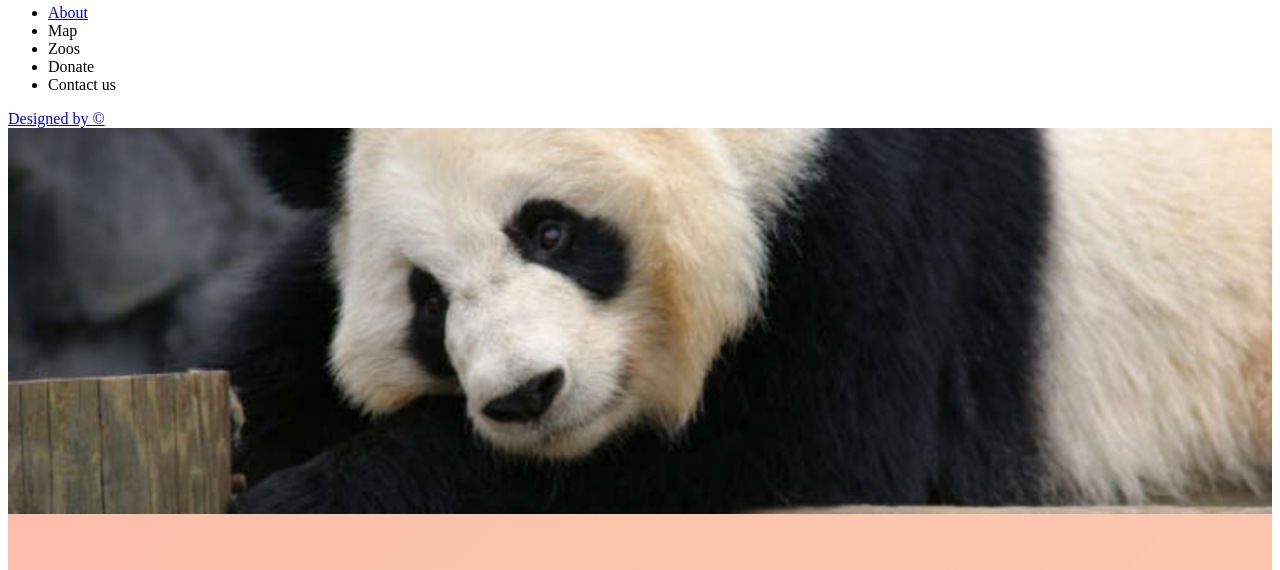
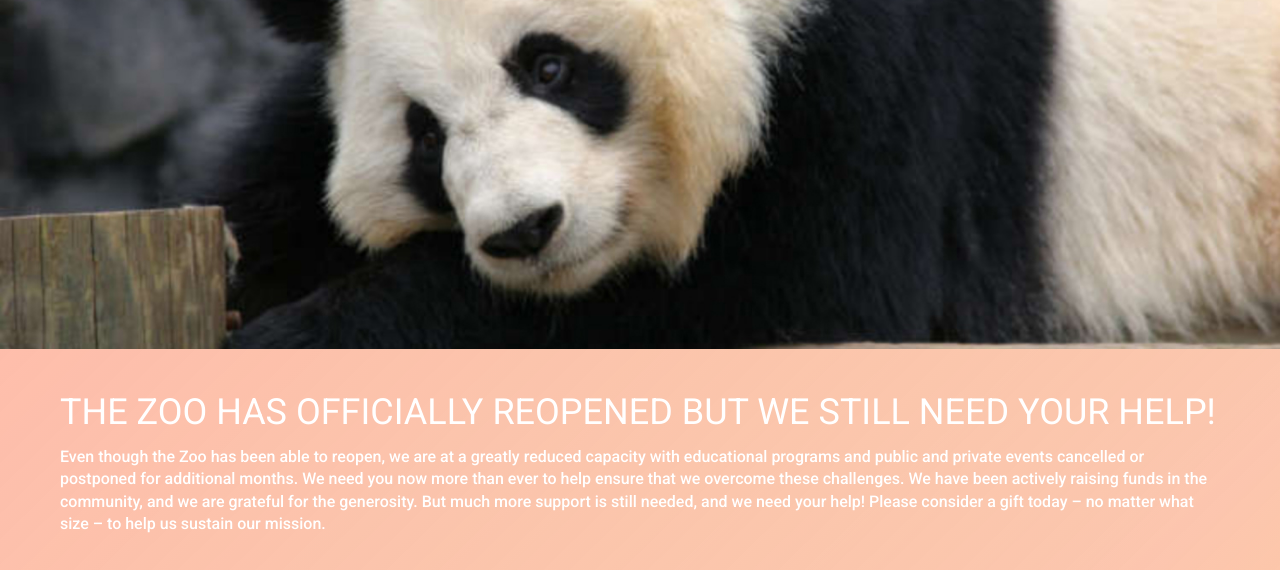
Before and after one commit to soblvsk/RSSchool-stage-1, a plain HTML site: page online-zoo/pages/donate/index.html in a window 1280 px wide. Shown: the part 117-687 px from the top of the page. Drawn offline with Linux system fonts and the light colour scheme; the site is published under a folder, as on GitHub Pages, so addresses that start at the root find nothing.

Commit message:
feat: edit link route css files

```diff
--- a/online-zoo/pages/donate/index.html
+++ b/online-zoo/pages/donate/index.html
@@ -10,8 +10,8 @@
   <link rel="preconnect" href="https://fonts.gstatic.com" crossorigin>
   <link href="https://fonts.googleapis.com/css2?family=Roboto:wght@300;400;500;700&display=swap"
     rel="stylesheet">
-  <link rel="stylesheet" href="/online-zoo/assets/styles/normalize.css">
-  <link rel="stylesheet" href="/online-zoo/assets/styles/main.css">
+  <link rel="stylesheet" href="../../assets/styles/normalize.css">
+  <link rel="stylesheet" href="../../assets/styles/main.css">
   <link rel="stylesheet" href="style.css">
 </head>
 
```
Also changed, not shown: online-zoo/pages/main/index.html (+2 -2 lines).
